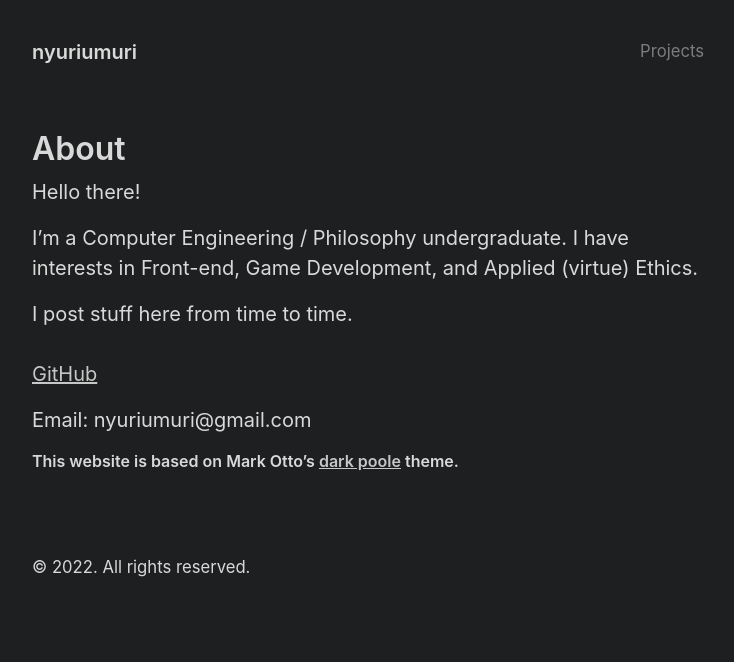
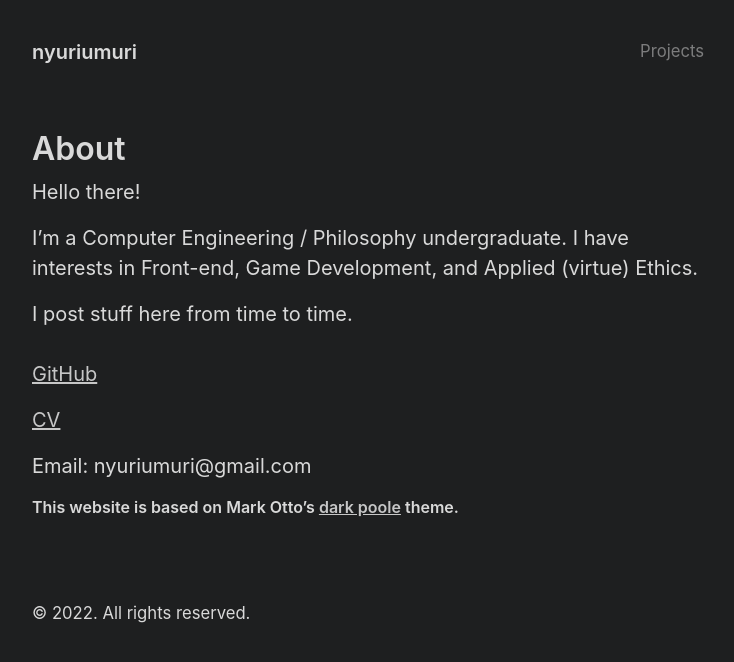
Before and after one commit to nyuriumuri/Projects, a Jekyll site: the page built from index.md, in a window 1280 px wide. Shown: the top 662 px of the page, without its empty margins (272-1006 px from the left). Built offline with Jekyll 4.4.1, drawn with Linux system fonts in a browser that asks for light colours.

Commit message:
adjustments to home page

```diff
--- a/index.md
+++ b/index.md
@@ -13,6 +13,9 @@ I post stuff here from time to time.
 \
 [GitHub](https://github.com/nyuriumuri)
 
+[CV]({{site.baseurl}}/assets/cv.pdf)
+
+
 Email: nyuriumuri@gmail.com
 
 
```
Also changed, not shown: about.md (+1 -0 lines), 1 other file.
